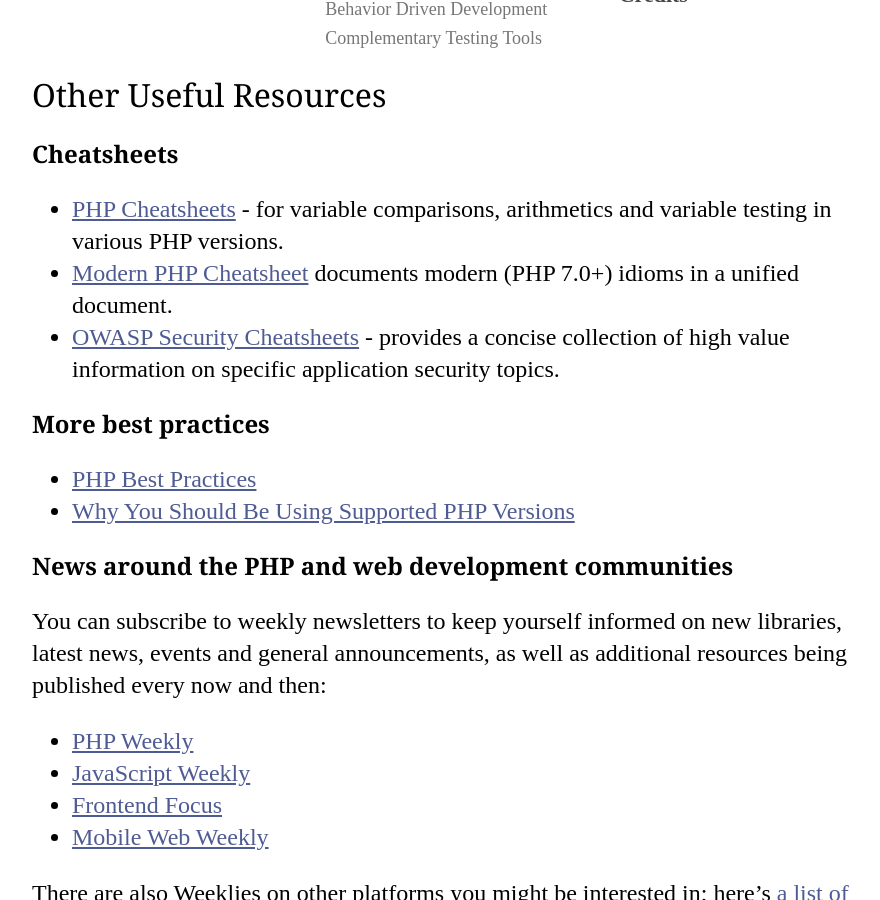
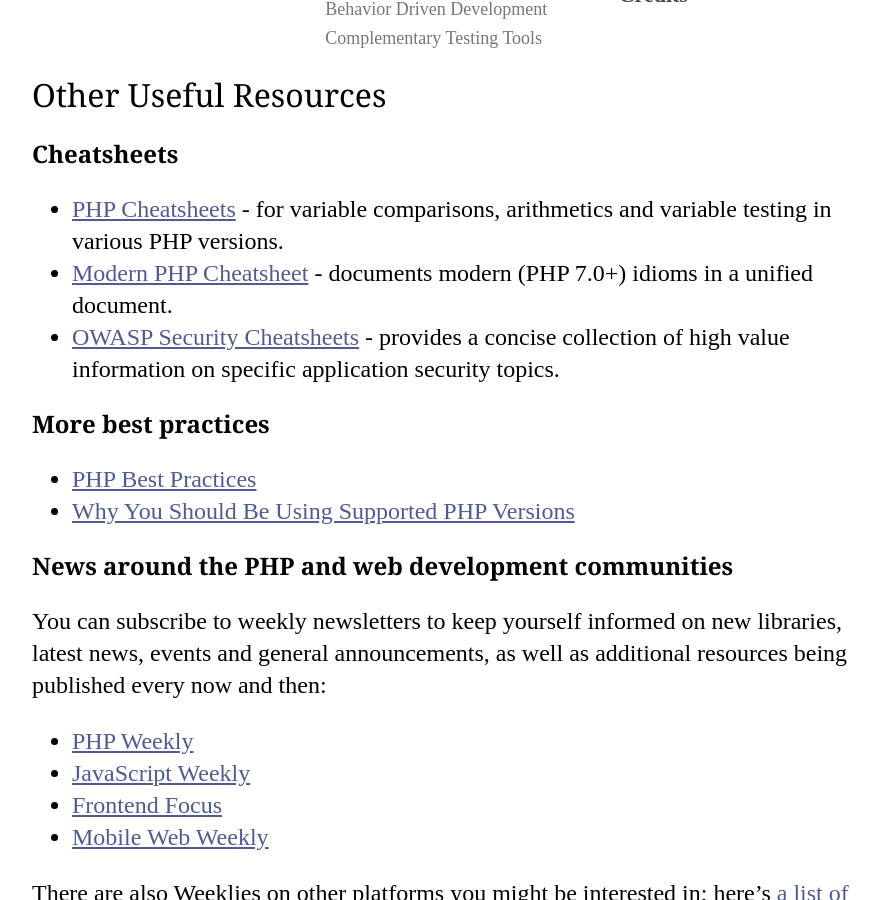
Before and after one commit to codeguy/php-the-right-way, a Jekyll site: the page built from _posts/16-08-01-Sites.md, in a window 1280 px wide and 900 px high, scrolled down 1152 px. Shown: the whole window, without its empty margins (188-1068 px from the left). Built offline with Jekyll 4.4.1, drawn with Linux system fonts in a browser that asks for light colours; our own code applies the rules of GitHub Pages for plain Markdown files.

Commit message:
Add missing punctuation

```diff
--- a/_posts/16-08-01-Sites.md
+++ b/_posts/16-08-01-Sites.md
@@ -9,7 +9,7 @@ title:   Other Useful Resources
 ### Cheatsheets
 
 * [PHP Cheatsheets](http://phpcheatsheets.com/) - for variable comparisons, arithmetics and variable testing in various PHP versions.
-* [Modern PHP Cheatsheet](https://github.com/smknstd/modern-php-cheatsheet) documents modern (PHP 7.0+) idioms in a unified document.
+* [Modern PHP Cheatsheet](https://github.com/smknstd/modern-php-cheatsheet) - documents modern (PHP 7.0+) idioms in a unified document.
 * [OWASP Security Cheatsheets](https://www.owasp.org/index.php/OWASP_Cheat_Sheet_Series) - provides a concise collection of high value information on specific application security topics.
 
 ### More best practices
```
Also changed, not shown: _posts/05-06-01-Internationalization-and-Localization.md (+1 -1 lines), _posts/11-02-01-Test-Driven-Development.md (+1 -1 lines), pages/Design-Patterns.md (+2 -2 lines), pages/The-Basics.md (+1 -1 lines), README.md.
